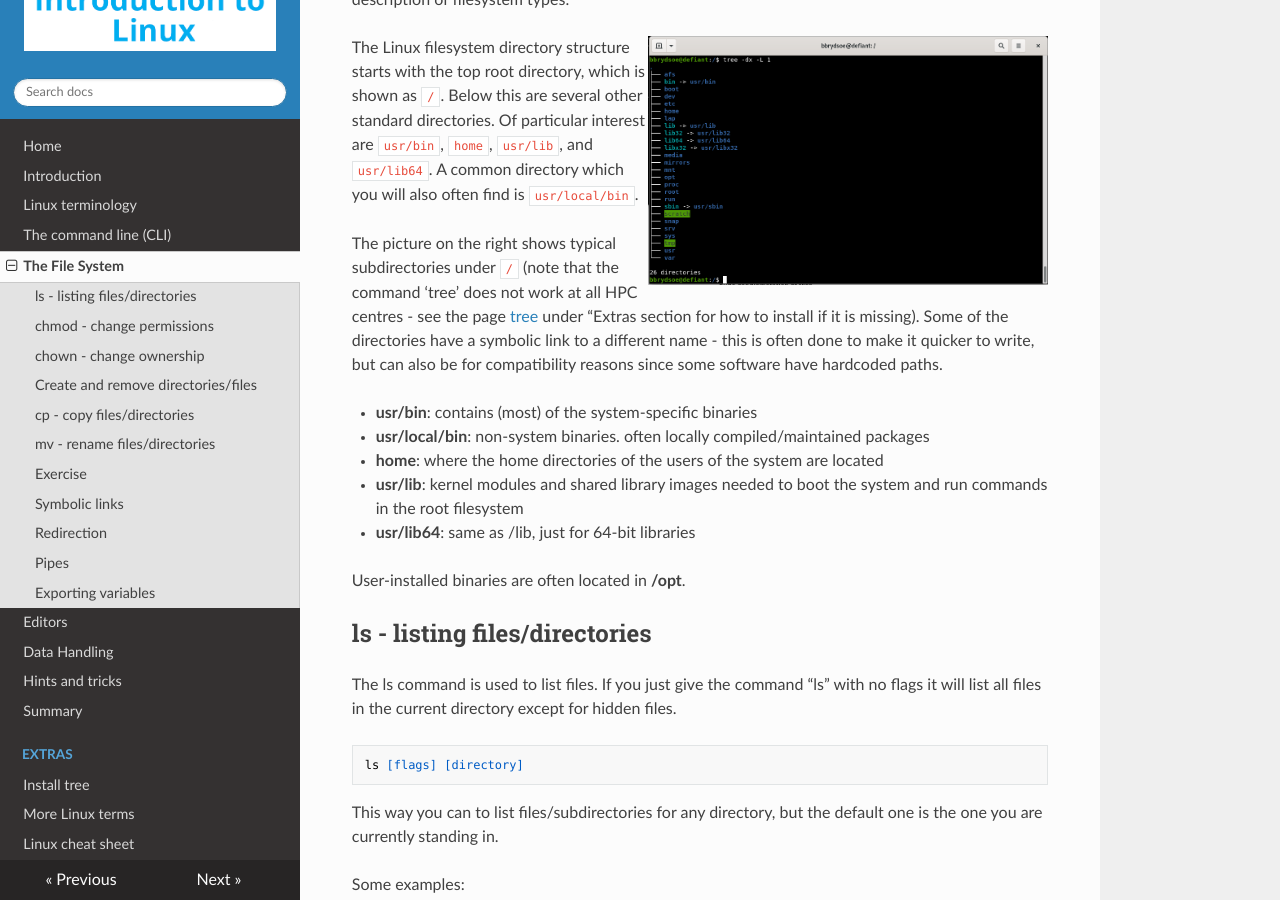
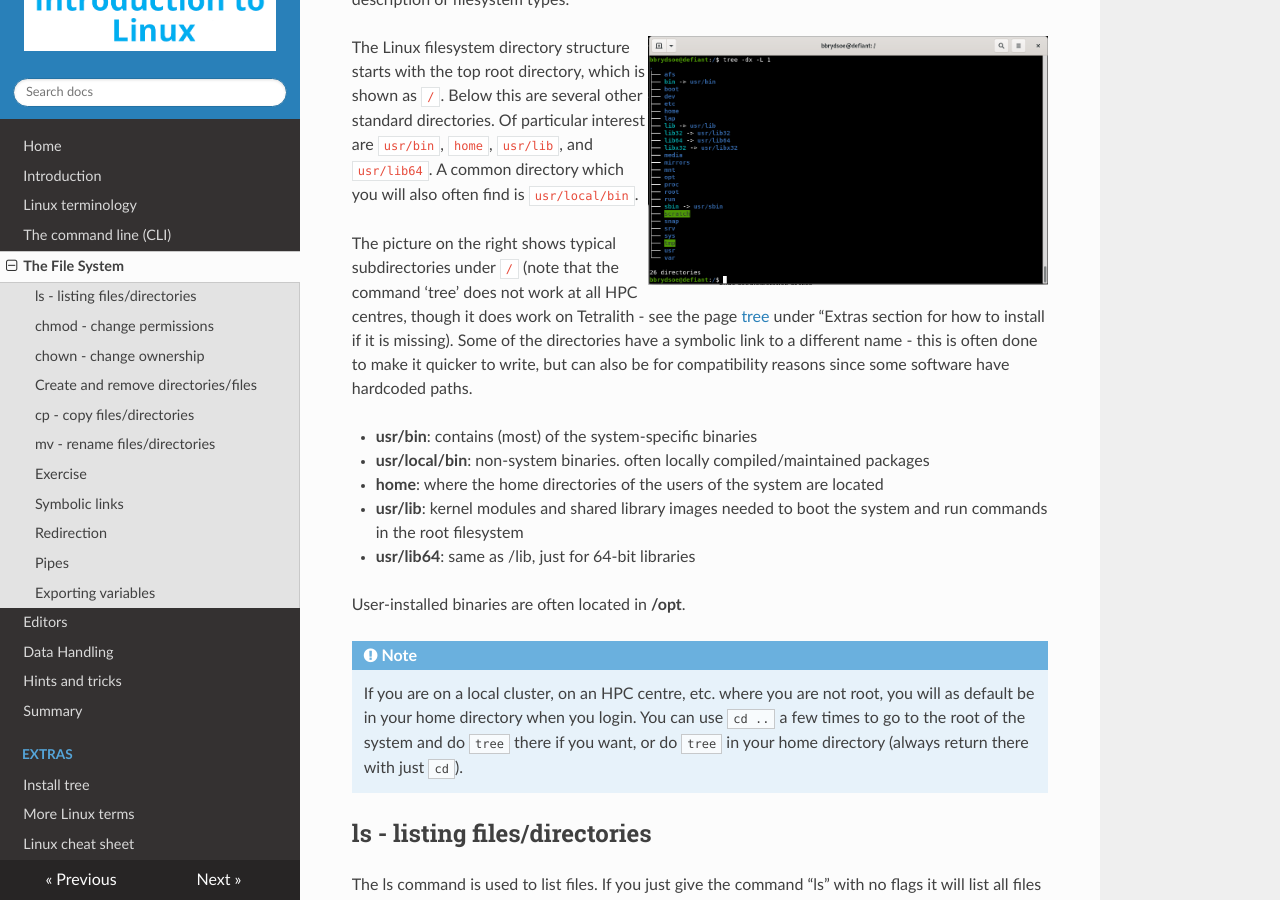
Before and after one commit to hpc2n/intro-linux, an MkDocs documentation site: the page built from docs/filesystem.md, in a window 1280 px wide and 900 px high, scrolled down 196 px. Built offline with MkDocs 1.6.1, drawn with Linux system fonts in a browser that asks for light colours; nearby versions of some CDN libraries.

Commit message:
A note about root vs home directory when you do tree

```diff
--- a/docs/filesystem.md
+++ b/docs/filesystem.md
@@ -6,7 +6,7 @@ This section is going to be a high-level talk about the Linux filesystem concept
 
 The Linux filesystem directory structure starts with the top root directory, which is shown as <code>/</code>. Below this are several other standard directories. Of particular interest are <code>usr/bin</code>, <code>home</code>, <code>usr/lib</code>, and <code>usr/lib64</code>. A common directory which you will also often find is <code>usr/local/bin</code>.
 
-The picture on the right shows typical subdirectories under <code>/</code> (note that the command 'tree' does not work at all HPC centres - see the page [tree](../tree) under "Extras section for how to install if it is missing). Some of the directories have a symbolic link to a different name - this is often done to make it quicker to write, but can also be for compatibility reasons since some software have hardcoded paths.
+The picture on the right shows typical subdirectories under <code>/</code> (note that the command 'tree' does not work at all HPC centres, though it does work on Tetralith - see the page [tree](../tree) under "Extras section for how to install if it is missing). Some of the directories have a symbolic link to a different name - this is often done to make it quicker to write, but can also be for compatibility reasons since some software have hardcoded paths.
 
 - **usr/bin**: contains (most) of the system-specific binaries
 - **usr/local/bin**: non-system binaries. often locally compiled/maintained packages
@@ -15,6 +15,10 @@ The picture on the right shows typical subdirectories under <code>/</code> (note
 - **usr/lib64**: same as /lib, just for 64-bit libraries
 
 User-installed binaries are often located in **/opt**.
+
+!!! note
+
+    If you are on a local cluster, on an HPC centre, etc. where you are not root, you will as default be in your home directory when you login. You can use ``cd ..`` a few times to go to the root of the system and do ``tree`` there if you want, or do ``tree`` in your home directory (always return there with just ``cd``).
 
 ## ls - listing files/directories
 
```
